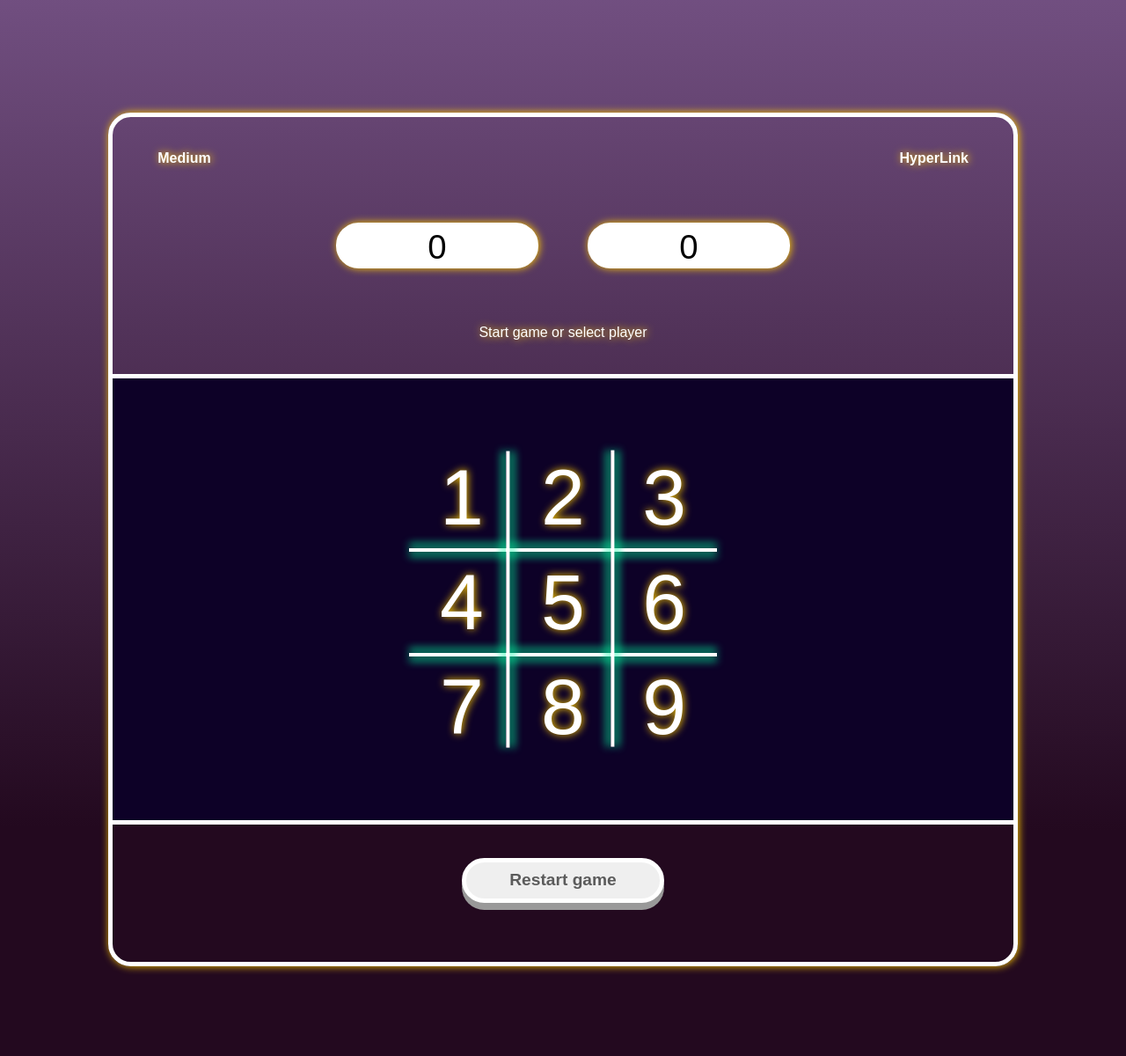
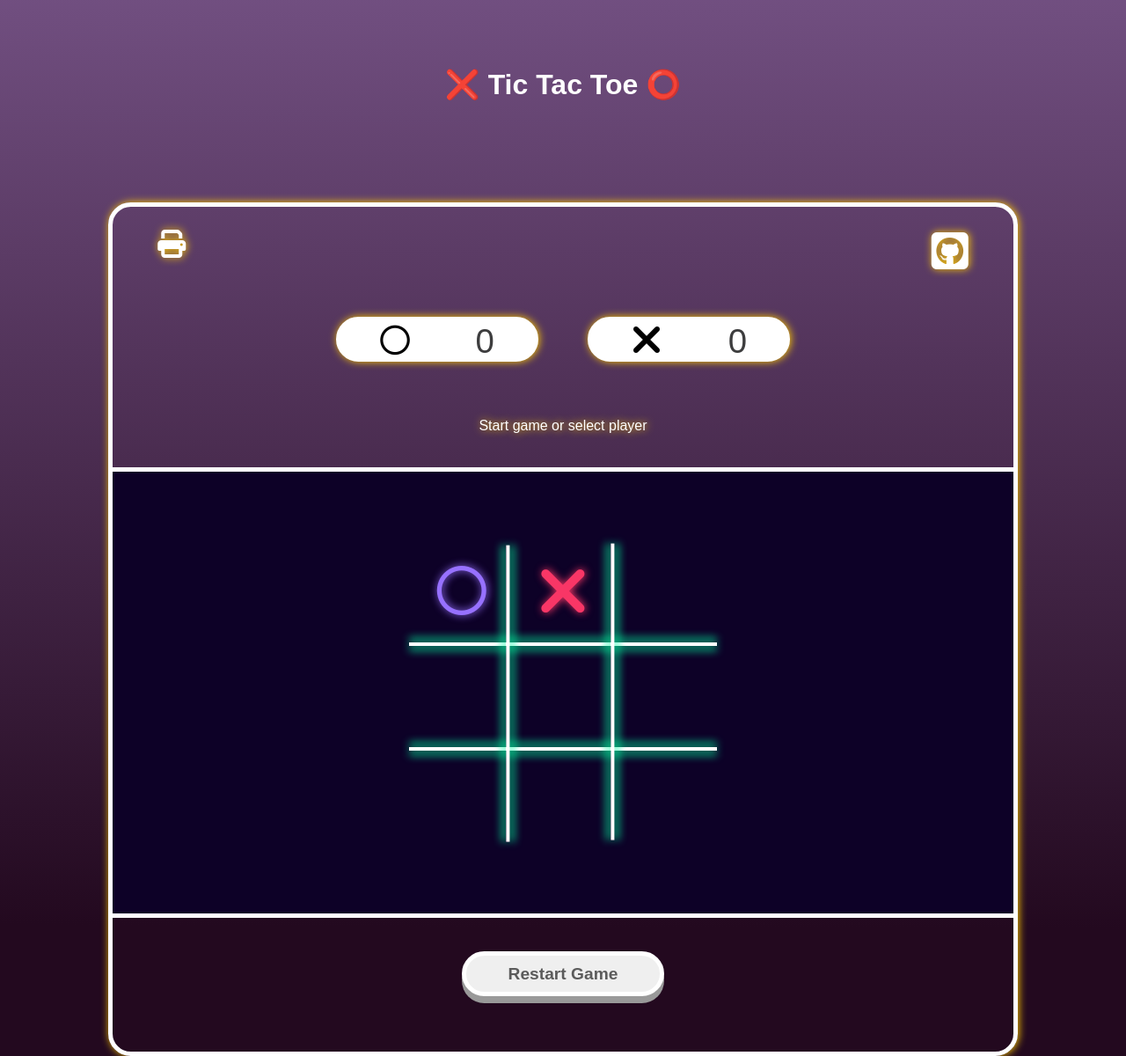
Before and after one commit to Janisgee/tictactoe, a plain HTML site: page index.html in a window 1280 px wide. Shown: the top 1200 px of the page at 88% size. Drawn offline with Linux system fonts and the light colour scheme.

Commit message:
Finished Tic tac toe game design

```diff
--- a/index.html
+++ b/index.html
@@ -9,14 +9,23 @@
     <title>Tic Tac Toe</title>
   </head>
   <body>
+    <h1>❌ Tic Tac Toe ⭕</h1>
     <div class="container">
       <div class="heading">
-        <div>Medium</div>
-        <div>HyperLink</div>
+        <div>
+          <i class="fa-solid fa-print fa-2x" onclick="window.print()"></i>
+        </div>
+        <div><i class="fa-brands fa-square-github fa-3x"></i></div>
       </div>
-      <div class="score">
-        <button class="btn-cross">0</button>
-        <button class="btn-circle">0</button>
+      <div class="scores">
+        <button class="btn-cross">
+          <i class="fa-regular fa-circle fa-sm"></i>
+          <span>0</span>
+        </button>
+        <button class="btn-circle">
+          <i class="fa-solid fa-xmark fa-lg"></i>
+          <span>0</span>
+        </button>
       </div>
       <p class="gameInfo">Start game or select player</p>
       <!-- TODO: Use underlay for lines (2 layers) -->
@@ -28,24 +37,36 @@
           <div class="vertical2"></div>
         </div>
         <div class="row">
-          <div class="box box-1">1</div>
-          <div class="box box-2">2</div>
-          <div class="box box-3">3</div>
+          <div class="box box-1">
+            <i class="fa-regular fa-circle fa-2xs tic-circle"></i>
+          </div>
+          <div class="box box-2">
+            <i class="fa-solid fa-xmark fa-sm tic-cross"></i>
+          </div>
+          <div class="box box-3"></div>
         </div>
         <div class="horizontal1"></div>
         <div class="row">
-          <div class="box box-4">4</div>
-          <div class="box box-5">5</div>
-          <div class="box box-6">6</div>
+          <div class="box box-4"></div>
+          <div class="box box-5"></div>
+          <div class="box box-6"></div>
         </div>
         <div class="horizontal2"></div>
         <div class="row">
-          <div class="box box-7">7</div>
-          <div class="box box-8">8</div>
-          <div class="box box-9">9</div>
+          <div class="box box-7"></div>
+          <div class="box box-8"></div>
+          <div class="box box-9"></div>
         </div>
       </div>
-      <button class="btn-restart">Restart game</button>
+      <button class="btn-restart">Restart Game</button>
     </div>
+    <footer>
+      This project was coded by Janis Chan and is open-sourced on GitHub and
+      hosted on Netlify.
+    </footer>
+    <script
+      src="https://kit.fontawesome.com/a2bb2c27f1.js"
+      crossorigin="anonymous"
+    ></script>
   </body>
 </html>
--- a/tictactoe.css
+++ b/tictactoe.css
@@ -15,10 +15,24 @@ body {
   background-repeat: round;
   color: white;
   text-shadow: var(--main-shadow);
+  height: 100%;
+  height: 100%;
+  overflow: hidden;
+}
+
+h1 {
+  text-align: center;
+  text-shadow: none;
+  margin-top: 6vw;
+}
+
+footer {
+  margin-bottom: 3vw;
+  text-align: center;
 }
 
 .container {
-  margin: 10vw auto;
+  margin: 9vw auto;
   width: 80vw;
   height: 75vw;
   border: var(--border-line);
@@ -30,12 +44,17 @@ body {
 .heading {
   display: flex;
   justify-content: space-between;
-  margin: 3vw 4vw;
+  margin: 2vw 4vw;
   font-weight: bold;
 }
 
-.score {
+.scores {
   text-align: center;
+}
+
+.scores span {
+  margin-left: 5vw;
+  color: rgb(61, 61, 62);
 }
 
 .btn-cross,
@@ -101,6 +120,15 @@ body {
   box-shadow: var(--tictactoe-line-shadow);
 }
 
+.tictactoe .box .tic-cross {
+  color: rgb(249, 54, 102);
+  text-shadow: rgb(249, 54, 102) 1px 0 10px;
+}
+.tictactoe .box .tic-circle {
+  color: rgb(151, 113, 255);
+  text-shadow: rgb(151, 113, 255) 1px 0 10px;
+}
+
 .row {
   display: flex;
   justify-content: center;
```
